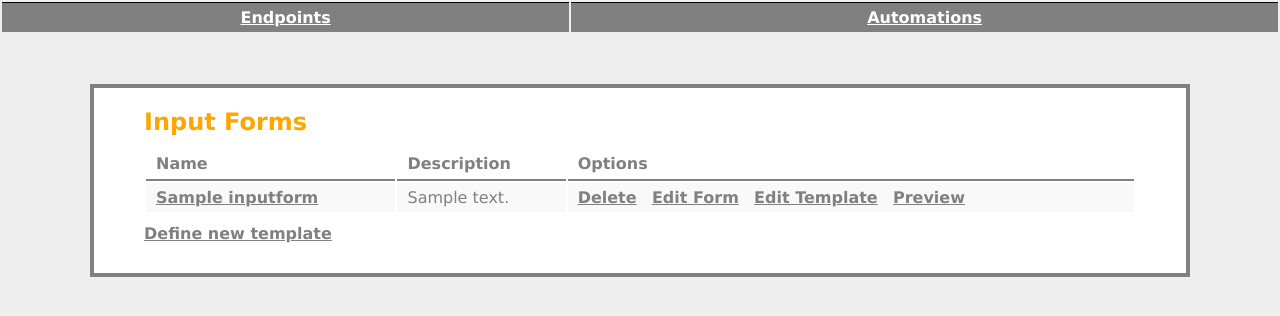
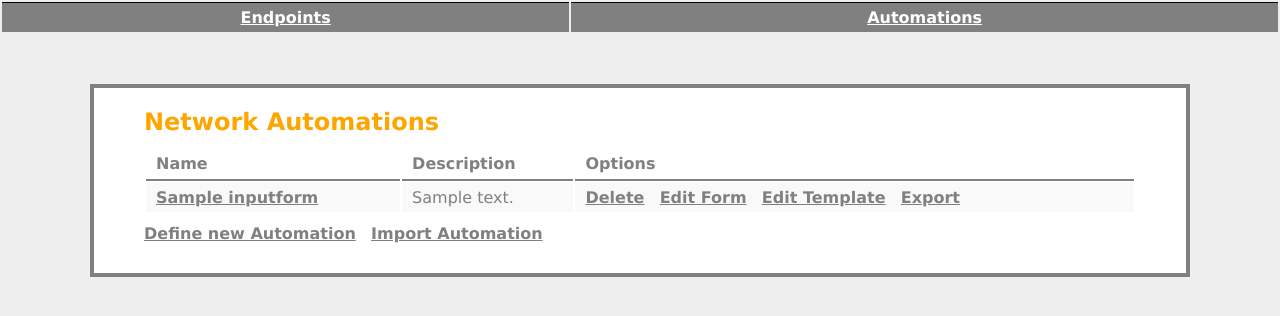
Before and after one commit to nembery/aframe, a Django app: page /input_forms/ in a window 1280 px wide. Shown: the part 78-394 px from the top of the page. Run offline with Django 3.2, Linux system fonts and the light colour scheme; tables that the repository leaves empty hold one stand-in row (values such as "Sample post").

```diff
--- a/input_forms/templates/input_forms/index.html
+++ b/input_forms/templates/input_forms/index.html
@@ -2,7 +2,7 @@
 {% extends "base.html" %}
 {% block title %}A-Frame{% endblock %}
 {% block content %}
-<h2>Input Forms</h2>
+<h2>Network Automations</h2>
 <table>
     <tr>
         <th>Name</th>
@@ -20,10 +20,12 @@
             &nbsp;
             <a href="/tools/edit/{{ input_form.script.id }}/">Edit Template</a>
             &nbsp;
-            <a href="preview/{{ input_form.id }}">Preview</a>
+            <a href="export/{{ input_form.id }}">Export</a>
         </td>
     </tr>
     {% endfor %}
 </table>
-<a href="/tools/newTemplate/">Define new template</a>
+<a href="/tools/newTemplate/">Define new Automation</a>
+&nbsp;
+<a href="import">Import Automation</a>
 {% endblock %}
--- a/input_forms/templates/input_forms/new.html
+++ b/input_forms/templates/input_forms/new.html
@@ -108,7 +108,7 @@
                 Available Tags:
             </td>
             <td>
-                <table id="template_variable_configurator">
+                <table id="template__variable__configurator">
                     <th>Variable</th>
                     <th>Label</th>
                     <th>Default Value</th>
--- a/input_forms/urls.py
+++ b/input_forms/urls.py
@@ -12,7 +12,7 @@ urlpatterns = [
         name="update"),
     url(r"^search", views.search,
         name="search"),
-    url(r"^preview/(?P<input_form_id>[^/]+)/$", views.preview,
+    url(r"^preview/(?P<input_form_id>[0-9]+)/$", views.preview,
         name="preview"),
     url(r"^configureTemplate$", views.configure_template_for_endpoint,
         name="configure_template_for_endpoint"),
@@ -24,20 +24,20 @@ urlpatterns = [
         name="apply_template_to_queue"),
     url(r"^applyStandalone$", views.apply_standalone_template,
         name="apply_standalone_template"),
-    url(r"^edit/(?P<input_form_id>[^/]+)/$", views.edit,
+    url(r"^edit/(?P<input_form_id>[0-9]+)/$", views.edit,
         name="edit"),
-    url(r"^delete/(?P<input_form_id>[^/]+)/$", views.delete,
+    url(r"^delete/(?P<input_form_id>[0-9]+)/$", views.delete,
         name="delete"),
-    url(r"^(?P<input_form_id>[^/]+)$", views.detail,
+    url(r"^(?P<input_form_id>[0-9]+)$", views.detail,
         name="details"),
     url(r"^export/(?P<input_form_id>[^/]+)$", views.export_form,
         name="export_form"),
-    url(r"^import", views.import_form,
+    url(r"^import/$", views.import_form,
         name="import_form"),
-    url(r"^new/(?P<template_id>[^/]+)$", views.new_from_template,
+    url(r"^new/(?P<template_id>[0-9]+)$", views.new_from_template,
         name="new_from_template"),
-    url(r"^view_from_template/(?P<template_id>[^/]+)/$", views.view_from_template,
+    url(r"^view_from_template/(?P<template_id>[0-9]+)/$", views.view_from_template,
         name="view_from_template"),
-    url(r"^edit_from_template/(?P<template_id>[^/]+)/$", views.edit_from_template,
+    url(r"^edit_from_template/(?P<template_id>[0-9]+)/$", views.edit_from_template,
         name="edit_from_template"),
 ]
```
Also changed, not shown: input_forms/templates/input_forms/edit.html (+15 -4 lines).
